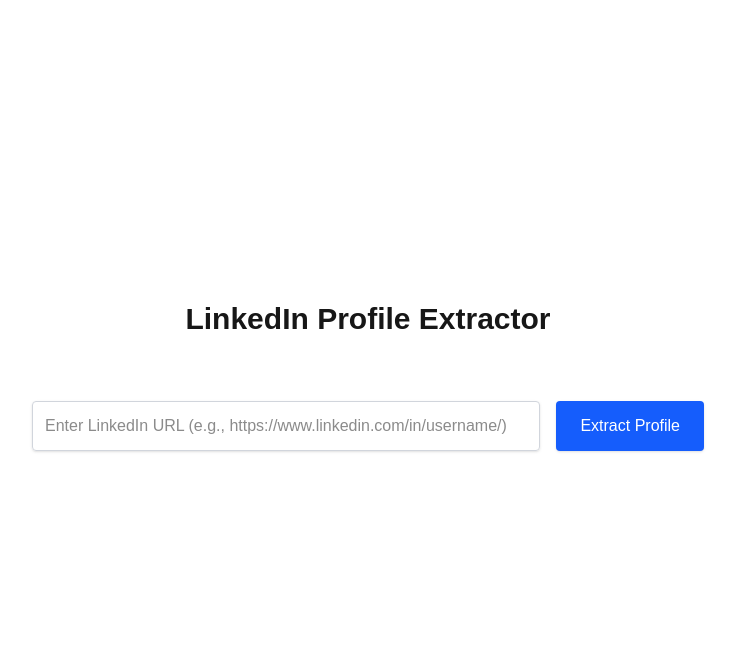
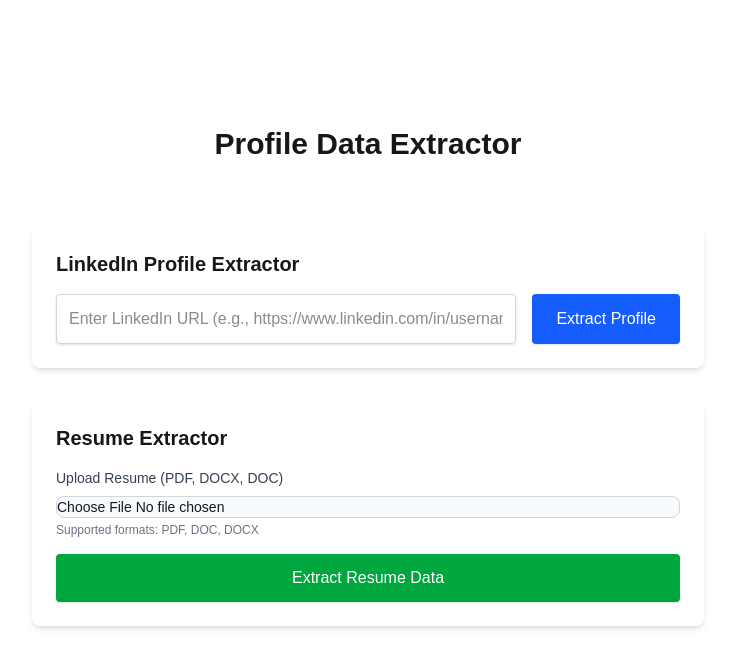
Before and after one commit to dereky98/upstream, a Next.js app: page / in a window 1280 px wide. Shown: the top 668 px of the page, without its empty margins (272-1007 px from the left). Built offline with nearby package versions, Linux system fonts and the light colour scheme.

Commit message:
:construction: document upload to affinda working, printing doc metadata

```diff
--- a/app/api/linkedin/route.js
+++ b/app/api/linkedin/route.js
@@ -8,16 +8,18 @@
     return NextResponse.json({ error: "LinkedIn URL is required" }, { status: 400 });
   }
 
+  // Check if API key is configured
+  if (!process.env.RAPIDAPI_KEY) {
+    return NextResponse.json({ error: "API key not configured" }, { status: 500 });
+  }
+
   try {
-    // Use fetch directly to call the RapidAPI endpoint
     const response = await fetch(
-      `https://linkedin-data-api.p.rapidapi.com/get-profile-data-by-url?url=${encodeURIComponent(
-        url
-      )}`,
+      `https://${process.env.RAPIDAPI_HOST}/get-profile-data-by-url?url=${encodeURIComponent(url)}`,
       {
         headers: {
-          "x-rapidapi-key": "877c662fb0msh1b90a7c309b4e9ep152b4cjsne2ba253bb5fc",
-          "x-rapidapi-host": "linkedin-data-api.p.rapidapi.com",
+          "x-rapidapi-key": process.env.RAPIDAPI_KEY,
+          "x-rapidapi-host": process.env.RAPIDAPI_HOST,
         },
       }
     );
@@ -29,3 +31,53 @@
     return NextResponse.json({ error: "Failed to fetch LinkedIn data" }, { status: 500 });
   }
 }
+
+export async function POST(request) {
+  // Check if API key is configured
+  if (!process.env.AFFINDA_API_KEY) {
+    return NextResponse.json({ error: "Affinda API key not configured" }, { status: 500 });
+  }
+
+  try {
+    const formData = await request.formData();
+    const file = formData.get("resume");
+
+    if (!file) {
+      return NextResponse.json({ error: "No resume file provided" }, { status: 400 });
+    }
+
+    // Convert file to array buffer
+    const bytes = await file.arrayBuffer();
+    const buffer = Buffer.from(bytes);
+
+    // Create a form data object to send to Affinda
+    const affindaFormData = new FormData();
+    const blob = new Blob([buffer], { type: file.type });
+    affindaFormData.append("file", blob, file.name);
+
+    // Make request to Affinda API
+    const response = await fetch("https://api.affinda.com/v3/documents", {
+      method: "POST",
+      headers: {
+        Authorization: `Bearer ${process.env.AFFINDA_API_KEY}`,
+        // No Content-Type header needed as it's set automatically with FormData
+      },
+      body: affindaFormData,
+    });
+
+    const data = await response.json();
+    return NextResponse.json(data);
+  } catch (error) {
+    console.error("Error processing resume:", error);
+    return NextResponse.json({ error: "Failed to process resume" }, { status: 500 });
+  }
+}
+
+// Increase body size limit for file uploads
+export const config = {
+  api: {
+    bodyParser: {
+      sizeLimit: "10mb",
+    },
+  },
+};
--- /dev/null
+++ b/app/api/resume/route.js
@@ -0,0 +1,137 @@
+import { NextResponse } from "next/server";
+
+export async function POST(request) {
+  console.log("Resume API route hit!");
+
+  try {
+    // Check if API key is configured
+    if (!process.env.AFFINDA_API_KEY) {
+      console.error("Missing AFFINDA_API_KEY in environment variables");
+      return NextResponse.json({ error: "Affinda API key not configured" }, { status: 500 });
+    }
+
+    // First, try to fetch existing workspaces
+    const organizationId = "JJRIFpPk"; // Your org ID from screenshots
+    console.log("Using organization ID:", organizationId);
+
+    const workspacesResponse = await fetch(
+      `https://api.affinda.com/v3/workspaces?organization=${organizationId}`,
+      {
+        headers: {
+          Authorization: `Bearer ${process.env.AFFINDA_API_KEY}`,
+          Accept: "application/json",
+        },
+      }
+    );
+
+    let workspaceId = "";
+
+    if (workspacesResponse.ok) {
+      const workspacesData = await workspacesResponse.json();
+
+      // Log the entire response structure to debug
+      console.log("Workspaces response:", JSON.stringify(workspacesData, null, 2));
+
+      // Check if there are any workspaces
+      if (
+        workspacesData &&
+        Array.isArray(workspacesData.results) &&
+        workspacesData.results.length > 0
+      ) {
+        // Use existing workspace
+        workspaceId = workspacesData.results[0].identifier;
+        console.log("Using existing workspace:", workspaceId);
+      } else {
+        // Use the workspace we've previously created
+        workspaceId = "AkEArPht"; // This is the workspace ID that worked previously
+        console.log("Using hardcoded workspace ID:", workspaceId);
+      }
+    } else {
+      // If we can't fetch workspaces, use the known working ID
+      workspaceId = "AkEArPht";
+      console.log("Failed to fetch workspaces, using hardcoded workspace ID:", workspaceId);
+    }
+
+    // Get the uploaded file from the request
+    const formData = await request.formData();
+    const file = formData.get("resume");
+
+    if (!file) {
+      console.error("No file uploaded");
+      return NextResponse.json({ error: "No resume file provided" }, { status: 400 });
+    }
+
+    console.log("File received:", file.name, file.type, file.size);
+
+    // Convert file to Buffer
+    const bytes = await file.arrayBuffer();
+    const buffer = Buffer.from(bytes);
+
+    // Create multipart form data
+    const formDataForAffinda = new FormData();
+    const blob = new Blob([buffer], { type: file.type });
+    formDataForAffinda.append("file", blob, file.name);
+    formDataForAffinda.append("workspace", workspaceId);
+
+    console.log("Making request to Affinda API with workspace:", workspaceId);
+
+    // Upload document for parsing
+    const uploadResponse = await fetch("https://api.affinda.com/v3/documents", {
+      method: "POST",
+      headers: {
+        Authorization: `Bearer ${process.env.AFFINDA_API_KEY}`,
+      },
+      body: formDataForAffinda,
+    });
+
+    console.log("Upload response status:", uploadResponse.status);
+
+    if (!uploadResponse.ok) {
+      const errorText = await uploadResponse.text();
+      console.error("Upload error:", errorText);
+      try {
+        const errorData = JSON.parse(errorText);
+        return NextResponse.json(
+          {
+            error: "Failed to upload document to Affinda",
+            details: errorData,
+          },
+          { status: uploadResponse.status }
+        );
+      } catch (e) {
+        return NextResponse.json(
+          {
+            error: "Failed to upload document to Affinda",
+            details: errorText,
+          },
+          { status: uploadResponse.status }
+        );
+      }
+    }
+
+    const uploadData = await uploadResponse.json();
+    console.log("Document uploaded successfully");
+
+    // Return the full data to be logged in the browser console
+    return NextResponse.json(uploadData);
+  } catch (error) {
+    console.error("Server error processing resume:", error);
+    return NextResponse.json(
+      {
+        error: "Failed to process resume",
+        message: error.message,
+      },
+      { status: 500 }
+    );
+  }
+}
+
+// Optional: Configure body size limit
+export const config = {
+  api: {
+    // Increase limit for file uploads if needed
+    bodyParser: {
+      sizeLimit: "10mb",
+    },
+  },
+};
--- a/app/page.tsx
+++ b/app/page.tsx
@@ -1,28 +1,35 @@
 "use client";
 
-import { useState } from "react";
+import { useRef, useState } from "react";
 
 export default function Page() {
+  // LinkedIn state
   const [linkedinUrl, setLinkedinUrl] = useState("");
-  const [isLoading, setIsLoading] = useState(false);
-  const [error, setError] = useState("");
-  const [success, setSuccess] = useState(false);
+  const [isLinkedinLoading, setIsLinkedinLoading] = useState(false);
+  const [linkedinError, setLinkedinError] = useState("");
+  const [linkedinSuccess, setLinkedinSuccess] = useState(false);
 
-  const handleSubmit = async (e) => {
+  // Resume state
+  const [isResumeLoading, setIsResumeLoading] = useState(false);
+  const [resumeError, setResumeError] = useState("");
+  const [resumeSuccess, setResumeSuccess] = useState(false);
+  const [selectedFile, setSelectedFile] = useState(null);
+  const fileInputRef = useRef(null);
+
+  const handleLinkedinSubmit = async (e) => {
     e.preventDefault();
 
     if (!linkedinUrl.trim()) {
-      setError("Please enter a LinkedIn URL");
-      setSuccess(false);
+      setLinkedinError("Please enter a LinkedIn URL");
+      setLinkedinSuccess(false);
       return;
     }
 
-    setIsLoading(true);
-    setError("");
-    setSuccess(false);
+    setIsLinkedinLoading(true);
+    setLinkedinError("");
+    setLinkedinSuccess(false);
 
     try {
-      // Make sure the URL is properly encoded
       const encodedUrl = encodeURIComponent(linkedinUrl);
       const response = await fetch(`/api/linkedin?url=${encodedUrl}`);
 
@@ -33,26 +40,80 @@
       const data = await response.json();
 
       if (data.error) {
-        setError(data.error);
+        setLinkedinError(data.error);
       } else {
-        // Log to console instead of showing on page
         console.log("LinkedIn Profile Data:", data);
-        setSuccess(true);
+        setLinkedinSuccess(true);
       }
     } catch (err) {
-      setError("Failed to fetch profile data: " + (err.message || "Unknown error"));
+      setLinkedinError("Failed to fetch profile data: " + (err.message || "Unknown error"));
       console.error(err);
     } finally {
-      setIsLoading(false);
+      setIsLinkedinLoading(false);
+    }
+  };
+
+  const handleFileChange = (e) => {
+    const file = e.target.files[0];
+    setSelectedFile(file);
+    setResumeError("");
+  };
+
+  const handleResumeSubmit = async (e) => {
+    e.preventDefault();
+
+    if (!selectedFile) {
+      setResumeError("Please select a resume file");
+      return;
+    }
+
+    setIsResumeLoading(true);
+    setResumeError("");
+    setResumeSuccess(false);
+
+    try {
+      const formData = new FormData();
+      formData.append("resume", selectedFile);
+
+      const response = await fetch("/api/resume", {
+        method: "POST",
+        body: formData,
+      });
+
+      const data = await response.json();
+
+      if (!response.ok) {
+        throw new Error(data.error || "Failed to process resume");
+      }
+
+      console.log("Resume Data:", data);
+
+      if (data.data) {
+        console.log("Parsed Content:", data.data);
+      }
+
+      if (data.meta) {
+        console.log("Document Metadata:", data.meta);
+      }
+
+      setResumeSuccess(true);
+    } catch (err) {
+      setResumeError("Failed to process resume: " + (err.message || "Unknown error"));
+      console.error(err);
+    } finally {
+      setIsResumeLoading(false);
     }
   };
 
   return (
     <div className="grid grid-rows-[20px_1fr_20px] items-center justify-items-center min-h-screen p-8 pb-20">
       <main className="flex flex-col gap-[32px] row-start-2 items-center max-w-2xl mx-auto w-full">
-        <h1 className="text-3xl font-bold text-center mb-8">LinkedIn Profile Extractor</h1>
+        <h1 className="text-3xl font-bold text-center mb-8">Profile Data Extractor</h1>
 
-        <form onSubmit={handleSubmit} className="w-full">
+        {/* LinkedIn Section */}
+        <div className="w-full p-6 bg-white rounded-lg shadow-md">
+          <h2 className="text-xl font-bold mb-4">LinkedIn Profile Extractor</h2>
+          <form onSubmit={handleLinkedinSubmit} className="w-full">
             <div className="flex flex-col sm:flex-row gap-4 w-full">
               <input
                 type="text"
@@ -64,31 +125,79 @@
               <button
                 type="submit"
                 className="bg-blue-600 hover:bg-blue-700 text-white font-medium py-3 px-6 rounded shadow transition"
-              disabled={isLoading}
+                disabled={isLinkedinLoading}
               >
-              {isLoading ? "Extracting..." : "Extract Profile"}
+                {isLinkedinLoading ? "Extracting..." : "Extract Profile"}
               </button>
             </div>
           </form>
 
-        {error && (
-          <div className="w-full p-4 bg-red-100 border border-red-400 text-red-700 rounded">
-            {error}
+          {linkedinError && (
+            <div className="w-full p-4 mt-4 bg-red-100 border border-red-400 text-red-700 rounded">
+              {linkedinError}
             </div>
           )}
 
-        {isLoading && (
-          <div className="flex items-center justify-center w-full">
+          {isLinkedinLoading && (
+            <div className="flex items-center justify-center w-full mt-4">
               <div className="animate-spin rounded-full h-10 w-10 border-b-2 border-blue-500"></div>
             </div>
           )}
 
-        {success && (
-          <div className="w-full p-4 bg-green-100 border border-green-400 text-green-700 rounded">
-            Profile data successfully retrieved! Check the browser console (F12 or right-click →
-            Inspect → Console).
+          {linkedinSuccess && (
+            <div className="w-full p-4 mt-4 bg-green-100 border border-green-400 text-green-700 rounded">
+              Profile data successfully retrieved! Check the browser console.
             </div>
           )}
+        </div>
+
+        {/* Resume Section */}
+        <div className="w-full p-6 bg-white rounded-lg shadow-md">
+          <h2 className="text-xl font-bold mb-4">Resume Extractor</h2>
+          <form onSubmit={handleResumeSubmit} className="w-full">
+            <div className="flex flex-col gap-4 w-full">
+              <div className="flex flex-col">
+                <label className="mb-2 text-sm font-medium text-gray-700">
+                  Upload Resume (PDF, DOCX, DOC)
+                </label>
+                <input
+                  type="file"
+                  ref={fileInputRef}
+                  onChange={handleFileChange}
+                  className="block w-full text-sm text-gray-900 border border-gray-300 rounded-lg cursor-pointer bg-gray-50 focus:outline-none"
+                  accept=".pdf,.doc,.docx"
+                />
+                <p className="mt-1 text-xs text-gray-500">Supported formats: PDF, DOC, DOCX</p>
+              </div>
+
+              <button
+                type="submit"
+                className="bg-green-600 hover:bg-green-700 text-white font-medium py-3 px-6 rounded shadow transition"
+                disabled={isResumeLoading || !selectedFile}
+              >
+                {isResumeLoading ? "Processing..." : "Extract Resume Data"}
+              </button>
+            </div>
+          </form>
+
+          {resumeError && (
+            <div className="w-full p-4 mt-4 bg-red-100 border border-red-400 text-red-700 rounded">
+              {resumeError}
+            </div>
+          )}
+
+          {isResumeLoading && (
+            <div className="flex items-center justify-center w-full mt-4">
+              <div className="animate-spin rounded-full h-10 w-10 border-b-2 border-green-500"></div>
+            </div>
+          )}
+
+          {resumeSuccess && (
+            <div className="w-full p-4 mt-4 bg-green-100 border border-green-400 text-green-700 rounded">
+              Resume data successfully processed! Check the browser console.
+            </div>
+          )}
+        </div>
       </main>
     </div>
   );
```
Lines whose indentation alone changed are shown as unchanged.
